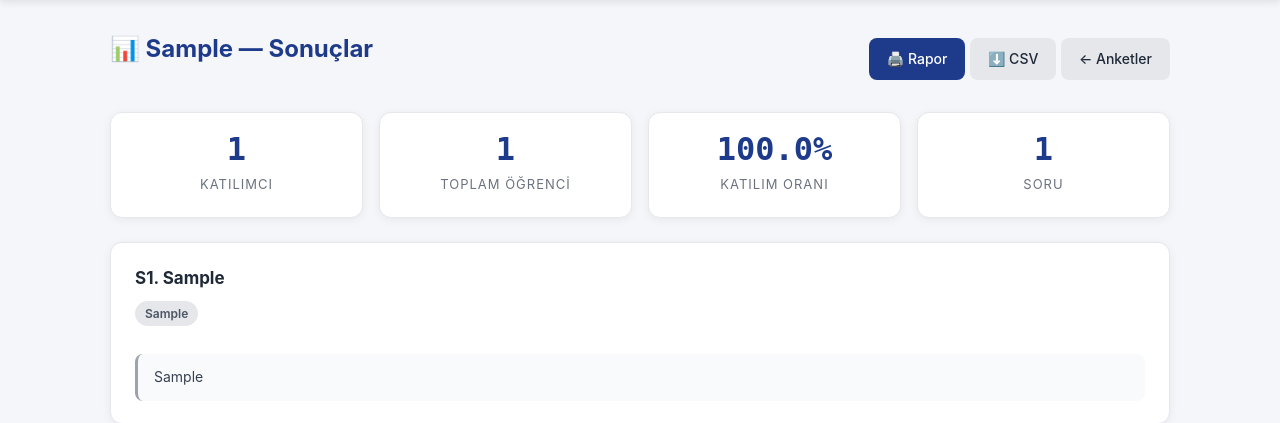
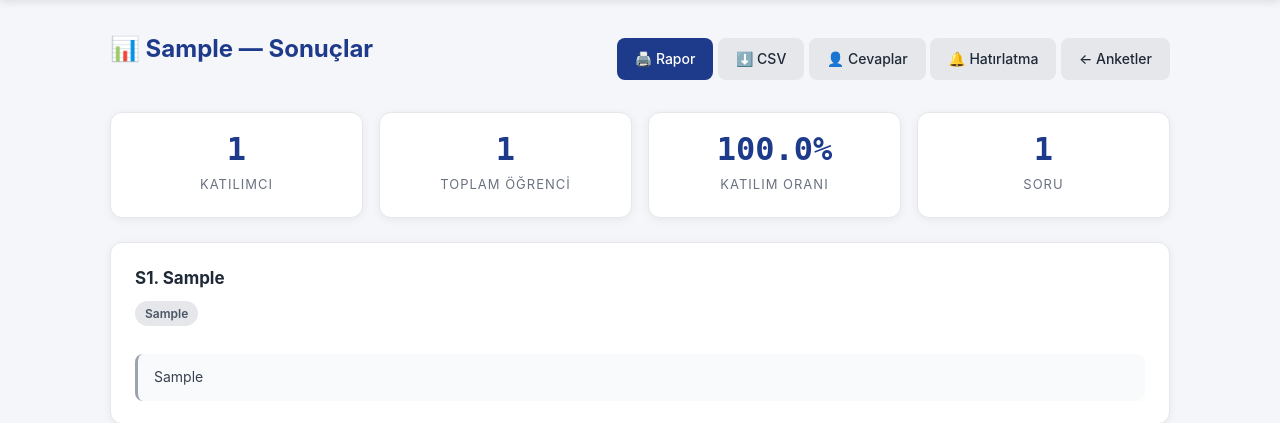
Before and after one commit to rusenozdili1-cloud/pdr-anket-paneli, a Flask app: page /anket/1/sonuclar in a window 1280 px wide. Shown: the part 57-480 px from the top of the page. Run offline with Flask 3, Linux system fonts and the light colour scheme; the visitor is signed in with stand-in values (Sample User, id 1); tables that the repository leaves empty hold one stand-in row (values such as "Sample post").

Commit message:
Update sonuclar.html

```diff
--- a/templates/sonuclar.html
+++ b/templates/sonuclar.html
@@ -7,6 +7,8 @@
   <div>
     <a href="{{ url_for('rapor', anket_id=anket.id) }}" class="btn birincil">🖨️ Rapor</a>
     <a href="{{ url_for('sonuclar_csv', anket_id=anket.id) }}" class="btn">⬇️ CSV</a>
+    <a href="{{ url_for('ogrenci_cevaplari', anket_id=anket.id) }}" class="btn">👤 Cevaplar</a>
+    <a href="{{ url_for('hatirlatma', anket_id=anket.id) }}" class="btn">🔔 Hatırlatma</a>
     <a href="{{ url_for('panel') }}" class="btn">← Anketler</a>
   </div>
 </div>
```
